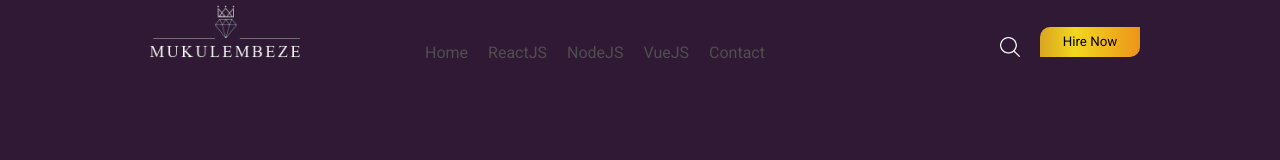
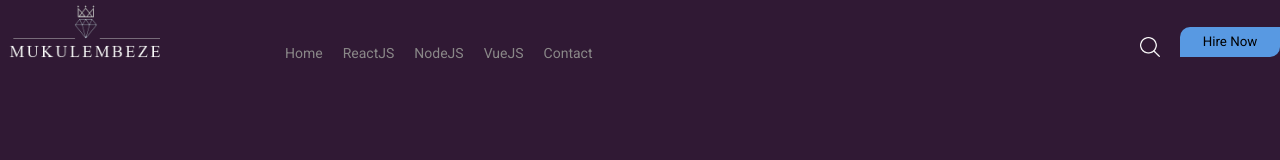
Before and after one commit to mukulembezewil/wilmukulembezeportfo, a React (Vite) app: page / in a window 1280 px wide. Shown: the top 160 px of the page. Built offline with nearby package versions, Linux system fonts and the light colour scheme.

Commit message:
Adjust container width

```diff
--- a/src/components/Navbar.jsx
+++ b/src/components/Navbar.jsx
@@ -6,7 +6,8 @@ const Section = styled.div`
 `;
 
 const Container = styled.div`
-	width: 1000px;
+	position: fixed;
+	width: 100%;
 	display: flex;
 	justify-content: space-between;
 	align-items: center;
@@ -34,7 +35,8 @@ const List = styled.ul`
 	list-style: none;
 	padding-top: 42px;
 	padding-left: 75px;
-	color: #504e4e;
+	color: #8a8888;
+	font-size: 14px;
 `;
 
 const ListItem = styled.li`
@@ -51,13 +53,14 @@ const Button = styled.button`
 	margin-top: 20px;
 	width: 100px;
 	height: 30px;
-	background: rgb(218, 165, 32);
+	background: #5899e2;
+	/* background: rgb(218, 165, 32);
 	background: linear-gradient(
 		90deg,
 		rgba(218, 165, 32, 1) 0%,
 		rgba(242, 215, 31, 1) 35%,
 		rgba(237, 149, 26, 1) 100%
-	);
+	); */
 	border: none;
 	border-radius: 10px 0px 10px 0px;
 	cursor: pointer;
```
